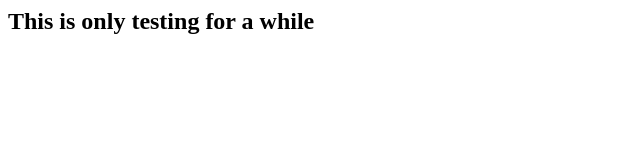
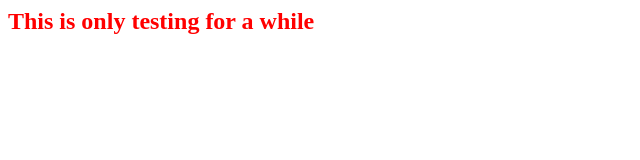
Before and after one commit to Prihantoedi/testmultiremote, a plain HTML site: page index.html in a window 1280 px wide. Shown: the whole page, without its empty margins (0-640 px from the left). Drawn offline with Linux system fonts and the light colour scheme.

Commit message:
change h2 text color

```diff
--- a/index.html
+++ b/index.html
@@ -1 +1 @@
-<h2>This is only testing for a while</h2>
+<h2 style='color:red'>This is only testing for a while</h2>
```
